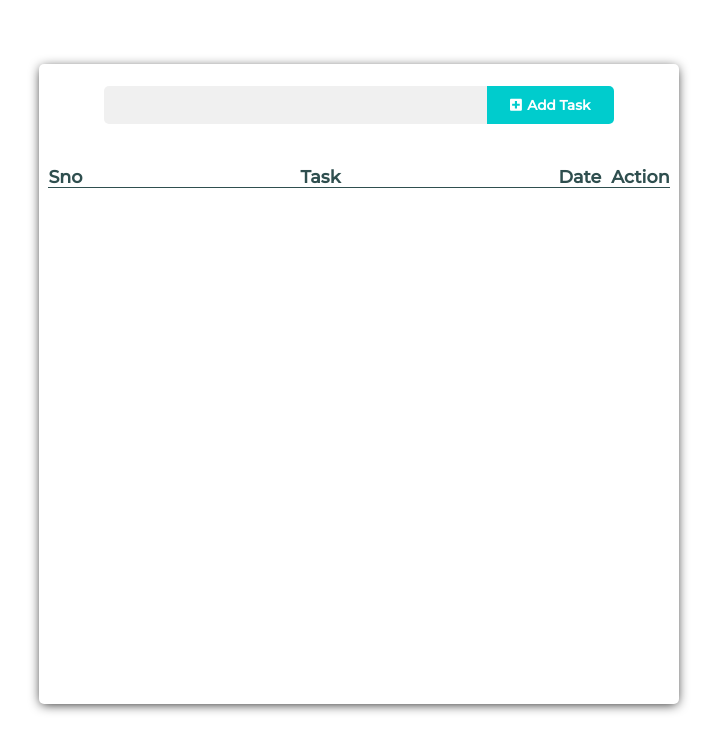
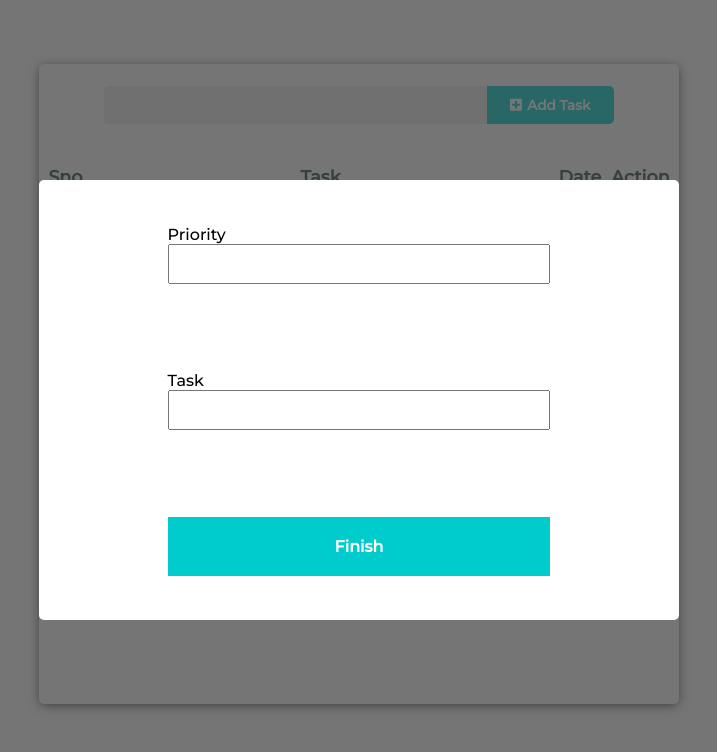
Before and after one commit to ShahrozAhmd/react-todo, a React (Create React App) app: page / in a window 1280 px wide. Shown: the top 752 px of the page, without its empty margins (281-998 px from the left). Built offline with nearby package versions, Linux system fonts and the light colour scheme.

Commit message:
added backdrop and modal ui to the app just ui without functionality

```diff
--- a/src/Components/TasksContainer/taskContainer.js
+++ b/src/Components/TasksContainer/taskContainer.js
@@ -15,7 +15,10 @@ export default function TaskContainer(props) {
               <th className={classes.Action}>Action</th>
             </tr>
             {/* here I have to run .map to print rows as per data */}
-            <TaskItem atask={props.tasks}   adel  = {props.delete}/>
+            <TaskItem
+              atask={props.tasks}
+              adel={props.delete}
+            />
             {/* <TaskItem />
           <TaskItem /> */}
           </tbody>
--- a/src/Containers/App.js
+++ b/src/Containers/App.js
@@ -2,6 +2,7 @@ import React, { Component } from "react";
 import classes from "./App.module.css";
 import AddTaskBar from "../Components/AddTaskBar/addTaskBar";
 import TaskContainer from "../Components/TasksContainer/taskContainer";
+import Backdrop from "../UI/Backdrop/backdrop";
 
 class App extends Component {
   state = {
@@ -34,7 +35,7 @@ class App extends Component {
   };
 
   editTaskHandler = () => {
-    //code to edit the particular task
+
   };
 
   deleteTaskHandler = (i) => {
@@ -45,7 +46,9 @@ class App extends Component {
 
   render() {
     return (
+
       <div className={classes.Container}>
+        <Backdrop />
         <AddTaskBar
           addTask={this.addTaskHandler}
           disbtn={this.state.isBtnDisable}
--- /dev/null
+++ b/src/UI/Backdrop/backdrop.js
@@ -0,0 +1,13 @@
+import React from "react";
+import classes from "./backdrop.module.css";
+import Modal from "../Modal/modal";
+
+export default function Backdrop(props) {
+  return (
+      <>
+    <div className={classes.Backdrop}>
+    </div>
+    <Modal />
+    </>
+  );
+}
--- /dev/null
+++ b/src/UI/Backdrop/backdrop.module.css
@@ -0,0 +1,11 @@
+.Backdrop {
+  width: 100%;
+  height: 100vh;
+  background-color: rgb(59, 59, 59);
+  opacity: 0.7;
+  z-index: 1;
+  position: absolute;
+  top: 50%;
+  left: 50%;
+  transform: translate(-50%, -50%);
+}
--- /dev/null
+++ b/src/UI/Modal/modal.js
@@ -0,0 +1,28 @@
+import React from "react";
+import classes from "./modal.module.css";
+
+export default function Modal(props) {
+  return (
+    <div className={classes.Container}>
+      <div className={classes.EditBox}>
+        <div style={{ width: "60%" }}>
+          Priority
+          <input
+            className={classes.PositionInput}
+            type="number"
+            min="1"
+            max="10"
+          />
+        </div>
+
+        <div style={{ width: "60%" }}>
+          Task
+          <input className={classes.TaskInput} type="text" />
+        </div>
+        <div style={{ width: "60%" }}>
+          <button>Finish</button>
+        </div>
+      </div>
+    </div>
+  );
+}
--- /dev/null
+++ b/src/UI/Modal/modal.module.css
@@ -0,0 +1,49 @@
+.Container {
+  background-color: white;
+  opacity: 1;
+  height: 55vh;
+  width: 50%;
+  border-radius: 5px;
+  border: 1px solid transparent;
+  z-index: 1;
+  position: absolute;
+  top: 50%;
+  left: 50%;
+  transform: translate(-50%, -50%);
+}
+
+.EditBox {
+  width: 100%;
+  height: 100%;
+  display: flex;
+  flex-direction: column;
+  align-items: center;
+  justify-content: space-around;
+}
+
+.PositionInput {
+  padding: 10px;
+  width: 100%;
+
+}
+
+.TaskInput {
+  padding: 10px;
+  width: 100%;
+}
+
+button {
+  padding: 20px;
+  width: 100%;
+  background-color: #00cccd;
+  color: white;
+  font-weight: 900;
+  font-size: 1rem;
+  outline: none;
+  cursor: pointer;
+}
+
+button:hover{
+    background-color: rgb(19, 216, 216);
+
+}
```
Also changed, not shown: src/Components/ActionButtons/actionButton.js (+5 -3 lines).
